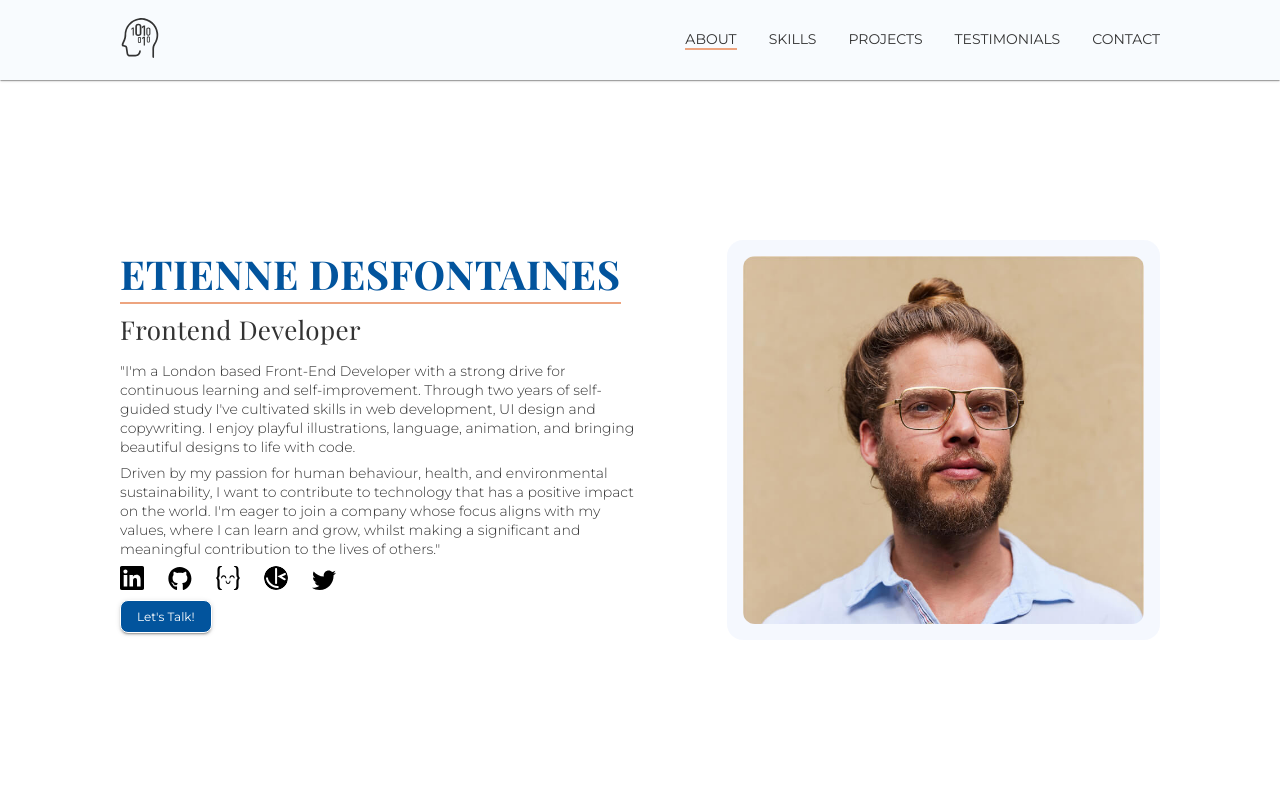
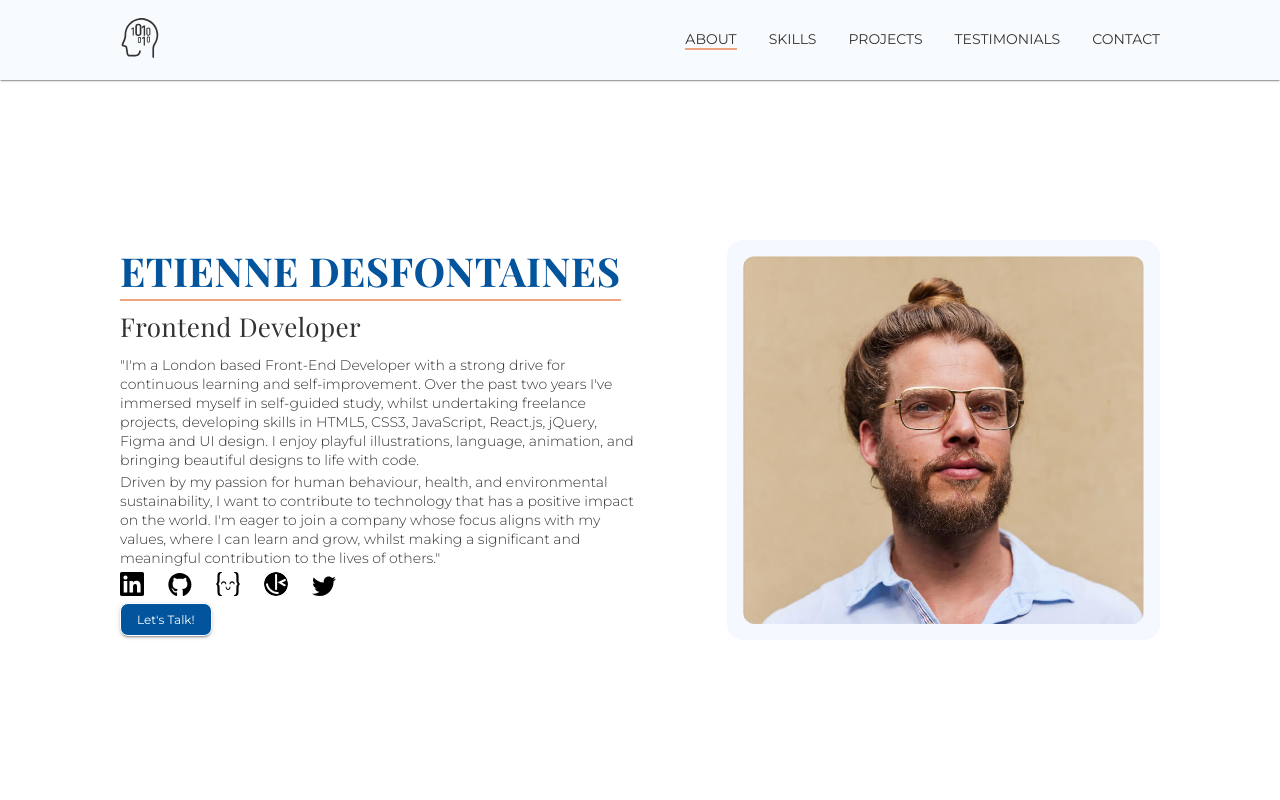
Before and after one commit to etiennedesfontaines/portfolio, a React (Create React App) app: page / in a window 1280 px wide. Shown: the top 800 px of the page. Built offline with nearby package versions, Linux system fonts and the light colour scheme.

Commit message:
bio amended

```diff
--- a/src/App.js
+++ b/src/App.js
@@ -103,11 +103,12 @@ function App() {
 
 								<p>
 									"I'm a London based Front-End Developer with a strong drive
-									for continuous learning and self-improvement. Through two
-									years of self-guided study I've cultivated skills in web
-									development, UI design and copywriting. I enjoy playful
-									illustrations, language, animation, and bringing beautiful
-									designs to life with code.
+									for continuous learning and self-improvement. Over the past
+									two years I've immersed myself in self-guided study, whilst
+									undertaking freelance projects, developing skills in HTML5,
+									CSS3, JavaScript, React.js, jQuery, Figma and UI design. I
+									enjoy playful illustrations, language, animation, and bringing
+									beautiful designs to life with code.
 								</p>
 								<p>
 									Driven by my passion for human behaviour, health, and
@@ -137,11 +138,12 @@ function App() {
 
 								<p className="biography">
 									"I'm a London based Front-End Developer with a strong drive
-									for continuous learning and self-improvement. Through two
-									years of self-guided study I've cultivated skills in web
-									development, UI design and copywriting. I enjoy playful
-									illustrations, language, animation, and bringing beautiful
-									designs to life with code.
+									for continuous learning and self-improvement. Over the past
+									two years I've immersed myself in self-guided study, whilst
+									undertaking freelance projects, developing skills in HTML5,
+									CSS3, JavaScript, React.js, jQuery, Figma and UI design. I
+									enjoy playful illustrations, language, animation, and bringing
+									beautiful designs to life with code.
 								</p>
 								<p className="biography">
 									Driven by my passion for human behaviour, health, and
```
